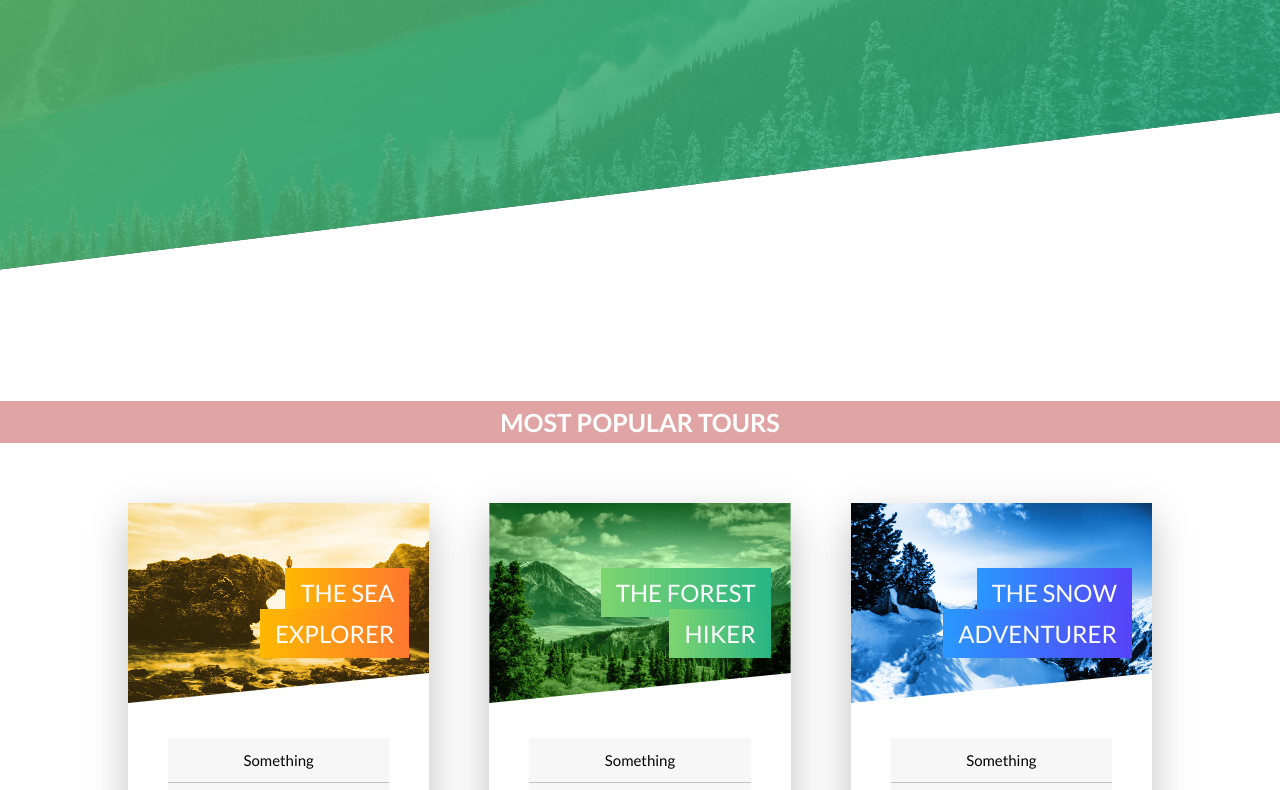
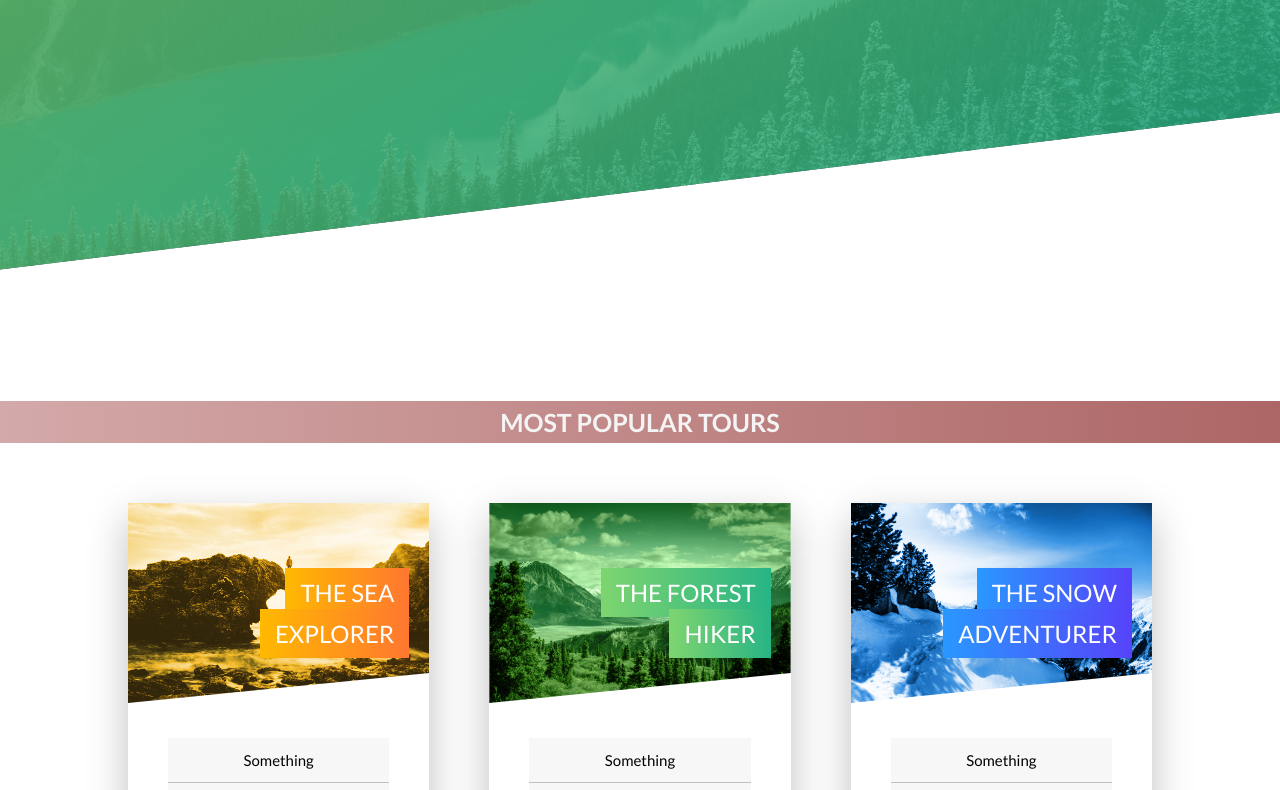
Before and after one commit to ismaxcf/Natours, a website built with webpack: page index.html in a window 1280 px wide. Shown: the part 2010-2800 px from the top of the page. Built offline with nearby package versions, Linux system fonts and the light colour scheme.

Commit message:
Add backgrond color with gradient and off-white color to text

```diff
--- a/src/styles/pages/_home.scss
+++ b/src/styles/pages/_home.scss
@@ -11,10 +11,10 @@
         font-size: 2.5rem;
         font-weight: 700;
         text-transform: uppercase;
-        background-color: #e0a4a4;
+        //background-color: #e0a4a4;
         text-align: center;
-        // background: linear-gradient(to right, #30CFD0 0%, #330867 100%);
-        color: white;
+        background: linear-gradient(to right, #d4a9a9 0%, #ad6666 100%);
+        color: #f4f4f4;
         transition: all 1.5s;
         &:hover{
             transform: skewY(5deg) skewX(2deg) scale(1.1);
```
